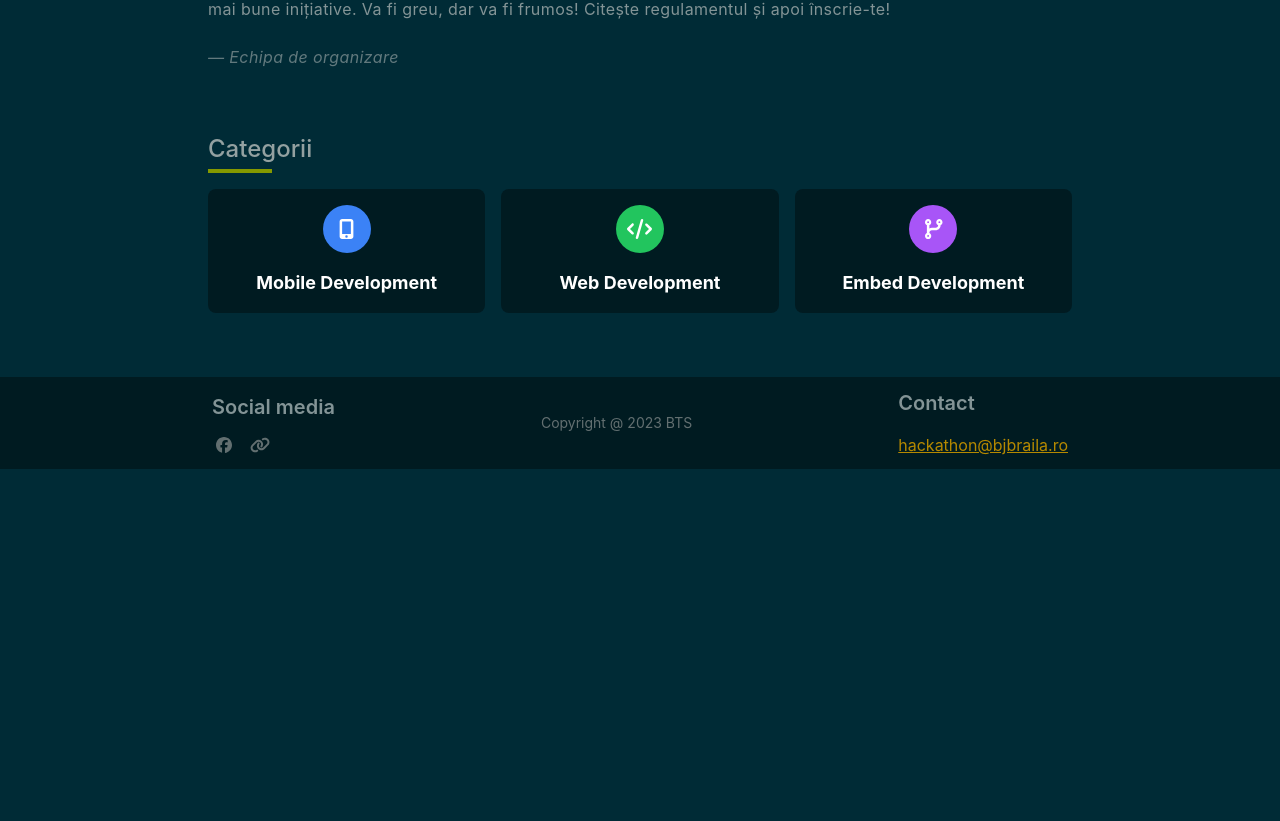
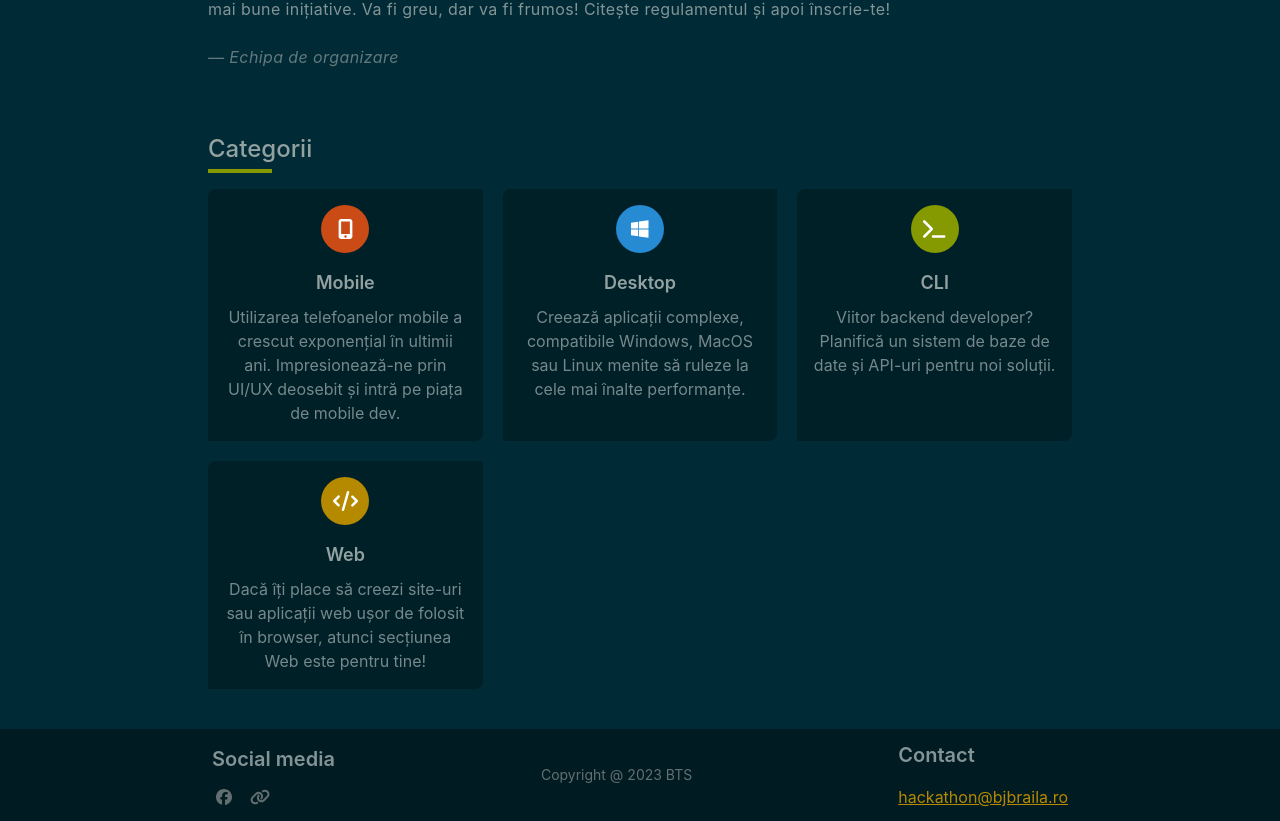
Before and after one commit to MoryokaV/brailatechsprint, a Next.js app: page / in a window 1280 px wide. Shown: the part 1120-1941 px from the top of the page. Before the commit the page ends 1589 px from the top, so only its background shows below. Built offline with nearby package versions, Linux system fonts and the light colour scheme.

Commit message:
improve categories section

```diff
--- a/components/Categories.js
+++ b/components/Categories.js
@@ -1,32 +1,68 @@
 import React from "react";
 import { FontAwesomeIcon } from "@fortawesome/react-fontawesome";
-import { faMobileAlt, faCode, faCodeBranch } from '@fortawesome/free-solid-svg-icons';
-import '@fortawesome/fontawesome-svg-core/styles.css';
-import { config } from '@fortawesome/fontawesome-svg-core';
+import {
+  faMobileAlt,
+  faCode,
+  faTerminal,
+} from "@fortawesome/free-solid-svg-icons";
+import "@fortawesome/fontawesome-svg-core/styles.css";
+import { config } from "@fortawesome/fontawesome-svg-core";
+import { faWindows } from "@fortawesome/free-brands-svg-icons";
+
 config.autoAddCss = false;
-import { fa } from '@fortawesome/free-brands-svg-icons';
 
 const Categories = () => {
+  const items = [
+    {
+      name: "Mobile",
+      color: "bg-sol-brred",
+      icon: faMobileAlt,
+      description:
+        "Utilizarea telefoanelor mobile a crescut exponențial în ultimii ani. Impresionează-ne prin UI/UX deosebit și intră pe piața de mobile dev.",
+    },
+    {
+      name: "Desktop",
+      color: "bg-sol-bright-blue",
+      icon: faWindows,
+      description:
+        "Creează aplicații complexe, compatibile Windows, MacOS sau Linux menite să ruleze la cele mai înalte performanțe.",
+    },
+    {
+      name: "CLI",
+      color: "bg-sol-green",
+      icon: faTerminal,
+      description:
+        "Viitor backend developer? Planifică un sistem de baze de date și API-uri pentru noi soluții.",
+    },
+    {
+      name: "Web",
+      color: "bg-sol-yellow",
+      icon: faCode,
+      description:
+        "Dacă îți place să creezi site-uri sau aplicații web ușor de folosit în browser, atunci secțiunea Web este pentru tine!",
+    },
+  ];
+
   return (
-    <div className="grid grid-cols-3 gap-4">
-      <div className="bg-sol-dark-blue rounded-lg p-4 flex flex-col items-center justify-center">
-        <div className="rounded-full bg-blue-500 w-12 h-12 flex items-center justify-center">
-          <FontAwesomeIcon icon={faMobileAlt} className="text-white fa-lg" />
-        </div>
-        <h2 className="mt-4 text-lg font-bold text-white">Mobile Development</h2>
-      </div>
-      <div className="bg-sol-dark-blue rounded-lg p-4 flex flex-col items-center justify-center">
-        <div className="rounded-full bg-green-500 w-12 h-12 flex items-center justify-center">
-          <FontAwesomeIcon icon={faCode} className="text-white fa-lg" />
-        </div>
-        <h2 className="mt-4 text-lg font-bold text-white">Web Development</h2>
-      </div>
-      <div className="bg-sol-dark-blue rounded-lg p-4 flex flex-col items-center justify-center">
-        <div className="rounded-full bg-purple-500 w-12 h-12 flex items-center justify-center">
-          <FontAwesomeIcon icon={faCodeBranch} className="text-white fa-lg" />
-        </div>
-        <h2 className="mt-4 text-lg font-bold text-white">Embed Development</h2>
-      </div>
+    <div className="grid grid-cols-1 sm:grid-cols-2 md:grid-cols-3 auto-rows-min gap-5">
+      {items.map((item, index) => {
+        return (
+          <div
+            key={index}
+            className="group hover:scale-105 hover:shadow transition-all duration-500 bg-black/25 rounded-tl-lg rounded-br-lg p-4 flex flex-col items-center justify-start"
+          >
+            <div
+              className={`rounded-full ${item.color} h-12 w-12 grid place-items-center mb-4`}
+            >
+              <FontAwesomeIcon icon={item.icon} className="text-white fa-lg" />
+            </div>
+            <h4 className="group-hover:text-green-200 transition mb-2 text-lg font-semibold text-sol-grey-accent">
+              {item.name}
+            </h4>
+            <p className="text-center opacity-90">{item.description}</p>
+          </div>
+        );
+      })}
     </div>
   );
 };
--- a/pages/index.js
+++ b/pages/index.js
@@ -4,8 +4,7 @@ import Footer from "@/components/footer";
 import Terminal from "@/components/terminal";
 import Image from "next/image";
 import Categories from "@/components/categories";
-import { NextSeo } from 'next-seo';
-
+import { NextSeo } from "next-seo";
 
 export default function Home() {
   return (
@@ -18,7 +17,32 @@ export default function Home() {
         <NextSeo
           title="Braila Tech Sprint - Pagina principala"
           description="Pagina principala a hackathonului organizat in Braila, Romania"
-  keywords={['hackathon', 'bts', 'brailatechsprint', 'braila', 'romania', 'it', 'tech', 'startup', 'hack', 'braila tech sprint', 'braila tech sprint 2021', 'braila tech sprint hackathon', 'braila', 'braila tech sprint hackathon 2021', 'hackathon braila', 'hackathon braila 2021', 'hackathon braila tech sprint', 'hackathon braila tech sprint 2021', 'hackathon braila tech sprint hackathon', 'hackathon', 'concurs braila', 'concurs programare braila', 'concurs programare', 'programare braila']}
+          keywords={[
+            "hackathon",
+            "bts",
+            "brailatechsprint",
+            "braila",
+            "romania",
+            "it",
+            "tech",
+            "startup",
+            "hack",
+            "braila tech sprint",
+            "braila tech sprint 2021",
+            "braila tech sprint hackathon",
+            "braila",
+            "braila tech sprint hackathon 2021",
+            "hackathon braila",
+            "hackathon braila 2021",
+            "hackathon braila tech sprint",
+            "hackathon braila tech sprint 2021",
+            "hackathon braila tech sprint hackathon",
+            "hackathon",
+            "concurs braila",
+            "concurs programare braila",
+            "concurs programare",
+            "programare braila",
+          ]}
         />
       </Head>
       <Navbar></Navbar>
@@ -51,8 +75,9 @@ export default function Home() {
             <span className="opacity-75 italic">— Echipa de organizare</span>
           </p>
         </section>
-        {<section
-                    className="mx-auto mb-16 w-full md:max-w-4xl px-4"
+        {
+          <section
+            className="mx-auto mb-10 w-full md:max-w-4xl px-4"
             data-aos="fade-down"
           >
             <h3 className="text-2xl font-medium text-sol-grey-accent">
@@ -89,7 +114,7 @@ const Masthead = () => {
       </div>
 
       <button
-        className="uppercase font-medium tracking-wider py-2 px-6 bg-sol-yellow text-lg text-black rounded-tl-lg rounded-br-lg  hover:shadow-lg hover:-translate-y-1 transition duration-200"
+        className="uppercase font-medium tracking-wider py-2 px-6 bg-sol-yellow text-lg text-black rounded-tl-lg rounded-br-lg hover:shadow-lg hover:-translate-y-1 transition duration-200"
         onClick={() =>
           window.open("https://forms.gle/jjmE6cENHd9zA58V7", "_blank")
         }
--- a/pages/regulament/index.js
+++ b/pages/regulament/index.js
@@ -6,7 +6,7 @@ import Head from "next/head";
 import htmlParser from "html-react-parser";
 import { RegulamentDoc } from "data/regulament";
 import { useState } from "react";
-import { NextSeo } from 'next-seo';
+import { NextSeo } from "next-seo";
 
 export default function Regulament() {
   const [currentIndex, setCurrentIndex] = useState(0);
@@ -19,10 +19,48 @@ export default function Regulament() {
         <meta name="viewport" content="width=device-width, initial-scale=1" />
         <link rel="icon" href="/favicon.ico" />
         <NextSeo
-  title="Braila Tech Sprint - Regulament"
-  description="Regulamentul hackathonului organizat in Braila, Romania"
-  keywords={['hackathon', 'bts', 'brailatechsprint', 'braila', 'romania', 'it', 'tech', 'startup', 'hack', 'braila tech sprint', 'braila tech sprint 2021', 'braila tech sprint hackathon', 'braila', 'braila tech sprint hackathon 2021', 'hackathon braila', 'hackathon braila 2021', 'hackathon braila tech sprint', 'hackathon braila tech sprint 2021', 'hackathon braila tech sprint hackathon', 'hackathon', 'regulament bts', 'regulament hackathon', 'braila tech sprint regulament', 'tech sprint braiila regulament', 'reguli hackathon braila', 'reguli hackathon braila tech sprint', 'reguli hackathon braila tech sprint 2021', 'reguli hackathon braila tech sprint hackathon', 'reguli hackathon braila tech sprint hackathon 2021', 'reguli hackathon braila tech sprint hackathon 2021', 'hackathon braila regulament', 'hackathon braila regulament 2021', 'hackathon braila regulament', 'concurs braila', 'concurs programare braila', 'concurs programare', 'programare braila']}
-/>
+          title="Braila Tech Sprint - Regulament"
+          description="Regulamentul hackathonului organizat in Braila, Romania"
+          keywords={[
+            "hackathon",
+            "bts",
+            "brailatechsprint",
+            "braila",
+            "romania",
+            "it",
+            "tech",
+            "startup",
+            "hack",
+            "braila tech sprint",
+            "braila tech sprint 2021",
+            "braila tech sprint hackathon",
+            "braila",
+            "braila tech sprint hackathon 2021",
+            "hackathon braila",
+            "hackathon braila 2021",
+            "hackathon braila tech sprint",
+            "hackathon braila tech sprint 2021",
+            "hackathon braila tech sprint hackathon",
+            "hackathon",
+            "regulament bts",
+            "regulament hackathon",
+            "braila tech sprint regulament",
+            "tech sprint braiila regulament",
+            "reguli hackathon braila",
+            "reguli hackathon braila tech sprint",
+            "reguli hackathon braila tech sprint 2021",
+            "reguli hackathon braila tech sprint hackathon",
+            "reguli hackathon braila tech sprint hackathon 2021",
+            "reguli hackathon braila tech sprint hackathon 2021",
+            "hackathon braila regulament",
+            "hackathon braila regulament 2021",
+            "hackathon braila regulament",
+            "concurs braila",
+            "concurs programare braila",
+            "concurs programare",
+            "programare braila",
+          ]}
+        />
       </Head>
       <Navbar></Navbar>
       <div
```
Also changed, not shown: pages/organizatori/index.js (+58 -12 lines). Lines whose indentation alone changed are shown as unchanged.
